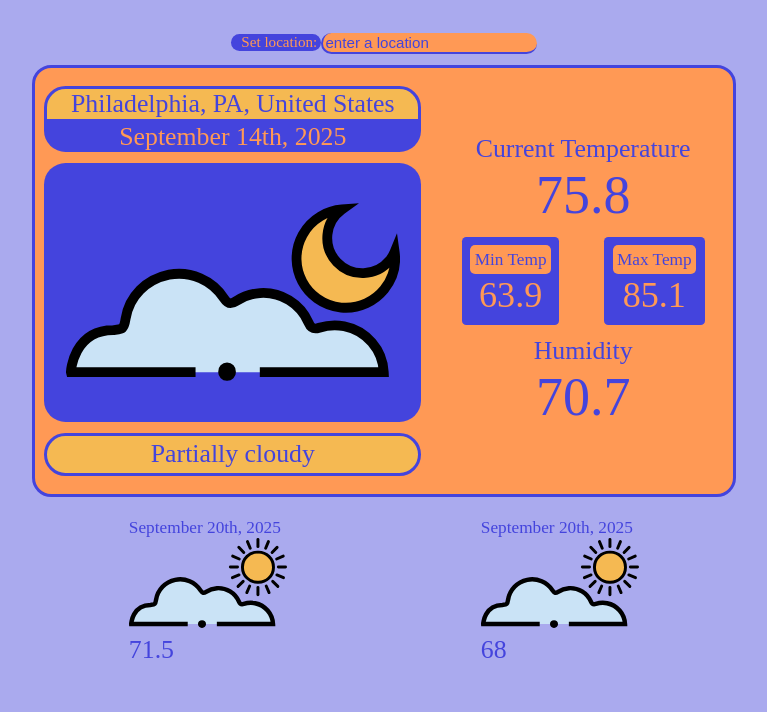
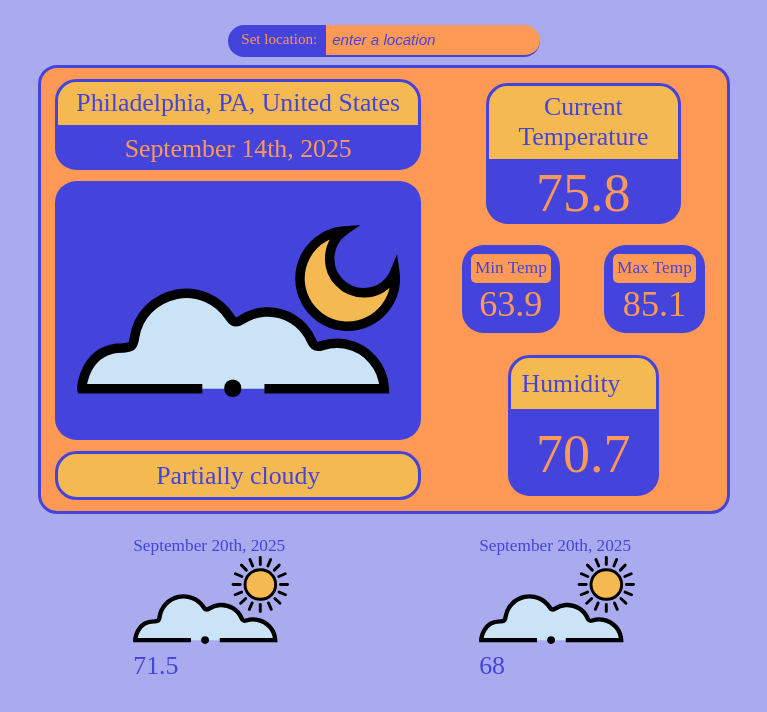
Before and after one commit to talesofterror/TOP-Weather, a website built with webpack: page src/template.html in a window 1280 px wide. Shown: the whole page, without its empty margins (256-1023 px from the left). Built offline with nearby package versions, Linux system fonts and the light colour scheme.

Commit message:
arranging

```diff
--- a/src/style.css
+++ b/src/style.css
@@ -21,6 +21,8 @@ body {
 	background-color: var(--main-bg);
 	color: var(--primary-text);
 	padding: 0;
+	padding-left: 0.5rem;
+	padding-right: 0.5rem;
 	margin: 0;
 }
 
@@ -44,6 +46,8 @@ body {
 .input-container {
 	position: absolute;
 	top: -2rem;
+	display: flex;
+	max-height: 2rem;
 }
 
 :root {
@@ -51,11 +55,15 @@ body {
 }
 
 label {
+	color: var(--accent-text);
 	width: fit-content;
 	padding: 0.02rem;
 	padding-left: 0.5rem;
 	background-color: var(--primary-text);
-	border-radius: var(--input-radius);
+	border-radius: var(--input-radius) 0 0 var(--input-radius);
+	/* height: 1rem; */
+	padding: 0.3rem;
+	padding-left: 0.6rem;
 }
 
 input {
@@ -63,21 +71,29 @@ input {
 	-webkit-appearance: none;
 	display: inline;
 	width: 10rem;
+	font-weight:  700;
 	background: var(--primary-bg);
 	color: var(--primary-text);
 	border: 0;
 	border-left: 0.1rem solid var(--primary-text);
 	border-bottom: 0.1rem solid var(--primary-text);
-	border-radius: var(--input-radius);
+	border-radius: 0 var(--input-radius) var(--input-radius) 0;
+	padding: 0.3rem;
 }
 
 label,input {
 	font-size: 0.7rem;
 	/* background-color: var(--highlight-bg); */
-	color: var(--accent-text);
 }
 input::placeholder {
 	color: var(--accent-bg);
+	font-style: italic;
+	font-weight: normal;
+}
+input:focus {
+	outline: 0;
+	background-color: var(--accent-bg);
+	color: var(--highlight);
 }
 
 .present-conditions {
@@ -93,7 +109,7 @@ input::placeholder {
 	border: 3px solid var(--accent-bg);
 	border-radius: 1.5vw;
 	gap: 1rem;
-	padding: 0.3rem;
+	/* padding: 0.3rem; */
 }
 
 .present-main {
@@ -103,6 +119,9 @@ input::placeholder {
 	align-items: center;
 	justify-content: center;
 	max-width: 55%;
+	padding-left: 0.5rem;
+	padding-top: 0.5rem;
+	padding-bottom: 0.5rem;
 }
 
 .present-header-container {
@@ -117,6 +136,7 @@ input::placeholder {
 	background-color: var(--highlight);
 	border: 3px solid var(--accent-bg);
 	border-radius: 1rem 1rem 0 0;
+	padding: 0.3rem;
 }
 
 #present-date {
@@ -125,6 +145,7 @@ input::placeholder {
 	background-color: var(--accent-bg);
 	color: var(--accent-text);
 	border-radius: 0 0 1rem 1rem;
+	padding: 0.3rem;
 }
 
 #present-icon {
@@ -157,21 +178,35 @@ input::placeholder {
 	border: 3px solid var(--accent-bg);
 	border-radius: 1rem;
 	margin-top: 0.5rem;
+	padding: 0.3rem;
 }
 
 .present-details-container {
 	flex-grow: 1;
 	display: flex;
 	flex-direction: column;
+	justify-content: space-around;
 	max-width: 13rem;
+	min-height: 100%;
 }
 
 .present-temp-header {
+	max-width: 9rem;
+	min-width: 9rem;
+	background-color: var(--highlight);
+	border: 3px solid var(--primary-text);
+	border-radius: 1rem 1rem 0 0;
 	text-align: center;
+	padding: 0.3rem;
 }
 
 .present-temp-value {
 	font-size: 2.5rem;
+	text-align: center;
+	min-width: 9rem;
+	background-color: var(--accent-bg);
+	color: var(--accent-text);
+	border-radius: 0 0 1rem 1rem;
 }
 
 .present-details-temp-container {
@@ -179,8 +214,8 @@ input::placeholder {
 	flex-grow: 2;
 	flex-direction: column;
 	align-items: center;
-	justify-content: center;
-	margin-bottom: 0.5rem;
+	/* justify-content: center; */
+	margin-bottom: 1rem;
 }
 
 .present-details-temp-container div {
@@ -206,7 +241,7 @@ input::placeholder {
 	background-color: var(--accent-bg);
 	color: var(--accent-text);
 	padding: 0.4rem;
-	border-radius: 0.2rem;
+	border-radius: 1rem;
 }
 
 /*temp range header*/
@@ -230,20 +265,36 @@ input::placeholder {
 	text-align: center;
 	font-size: 140%;
 }
+
 .present-humid-container {
 	display:flex;
 	flex-direction: column;
 	align-items: center;
 	justify-content: center;
-	margin-top: 0.5rem;
+	margin-top: 1rem;
 }
 
 .present-humid-container div {
 	max-height: fit-content;
+	max-width: fit-content;
+}
+
+.present-humid-header {
+	min-width: 7rem;
+	background-color: var(--highlight);
+	border: 3px solid var(--primary-text);
+	border-radius: 1rem 1rem 0 0;
+	padding: 0.5rem;
 }
 
 .present-humid-value {
+	text-align: center;
 	font-size: 2.5rem;
+	min-width: 7rem;
+	background-color: var(--accent-bg);
+	color: var(--accent-text);
+	border-radius: 0 0 1rem 1rem;
+	padding: 0.5rem;
 }
 
 .future-conditions {
```
